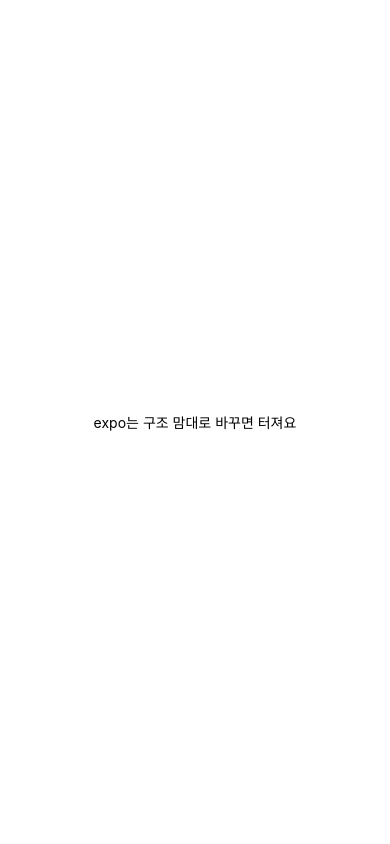
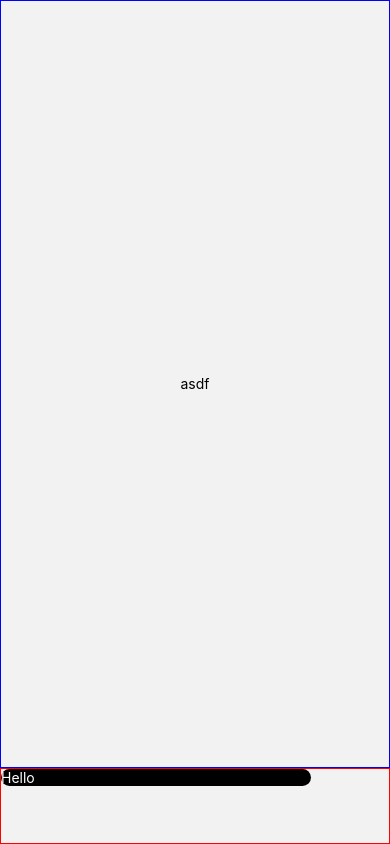
Before and after one commit to masang1/majang.frontend, a React Native app: screen / in a window 390 px wide. Built offline with nearby package versions, Linux system fonts and the light colour scheme.

Commit message:
feat(screen): add auth screen

```diff
--- a/package.json
+++ b/package.json
@@ -32,6 +32,7 @@
     "prettier": "^3.0.0",
     "react": "18.2.0",
     "react-native": "0.71.8",
+    "styled-components": "^6.0.4",
     "styled-components-react-native": "^1.0.0"
   },
   "devDependencies": {
--- a/src/App.tsx
+++ b/src/App.tsx
@@ -1,6 +1,6 @@
 import { NavigationContainer } from '@react-navigation/native';
 import { createStackNavigator } from '@react-navigation/stack';
-import { MainScreen } from './screens';
+import { AuthScreen, MainScreen } from './screens';
 
 const Stack = createStackNavigator();
 
@@ -8,6 +8,7 @@
   return (
     <NavigationContainer>
       <Stack.Navigator screenOptions={{ headerShown: false }}>
+        <Stack.Screen name="Auth" component={AuthScreen} />
         <Stack.Screen name="Main" component={MainScreen} />
       </Stack.Navigator>
     </NavigationContainer>
--- /dev/null
+++ b/src/screens/auth/index.tsx
@@ -0,0 +1,20 @@
+import React from "react";
+import * as S from "./styled"
+import { Text, View } from "react-native";
+import { colors } from "src/styles";
+
+export const AuthScreen: React.FC = () => {
+    return (
+        <>
+            <S.AuthScreenContainer>
+                <Text>asdf</Text>
+            </S.AuthScreenContainer>
+            <S.AuthScreenBottomContainer>
+                <S.AuthScreenButtonView>
+                    <Text style={{ color: 'white' }}>Hello</Text>
+                </S.AuthScreenButtonView>
+            </S.AuthScreenBottomContainer>
+        </>
+
+    )
+}
--- /dev/null
+++ b/src/screens/auth/styled.ts
@@ -0,0 +1,22 @@
+import { colors } from 'src/styles';
+import styled from 'styled-components/native';
+
+export const AuthScreenContainer = styled.View`
+    flex: 1;
+    align-items: center;
+    justify-content: center;
+    padding: 12px 0;
+    border: 1px solid blue;
+`;
+
+export const AuthScreenBottomContainer = styled.View`
+    border: 1px solid red;
+    width: 100%;
+    flex: 0.1;
+`;
+
+export const AuthScreenButtonView = styled.View`
+    width: 80%;
+    background-color: ${colors.black};
+    border-radius: 1.4rem;
+`;
--- a/src/screens/index.ts
+++ b/src/screens/index.ts
@@ -1 +1,2 @@
 export * from "./main"
+export * from "./auth"
--- a/src/screens/main/index.tsx
+++ b/src/screens/main/index.tsx
@@ -1,13 +1,11 @@
 import { StatusBar } from "expo-status-bar";
 import React from "react";
 import { Text, View, StyleSheet, Image } from "react-native";
-import { SplashImage } from "src/assets";
 
 export const MainScreen: React.FC = () => {
     return (
         <View style={styles.container}>
             <Text>expo는 구조 맘대로 바꾸면 터져요</Text>
-            <StatusBar style="auto" />
         </View>
     )
 }
--- a/tsconfig.json
+++ b/tsconfig.json
@@ -4,7 +4,7 @@
     "strict": true,
     "baseUrl": ".",
     "paths": {
-      "@/*": [
+      "src/*": [
         "src/*"
       ]
     }
```
Also changed, not shown: src/assets/splash.png, 1 other file (tests, documents, lock files or other folders).
